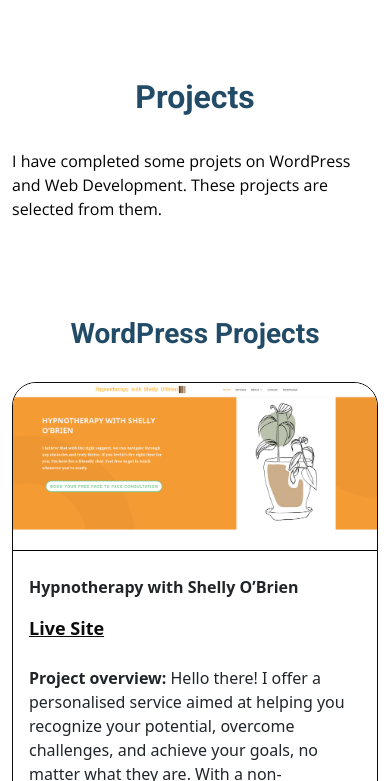
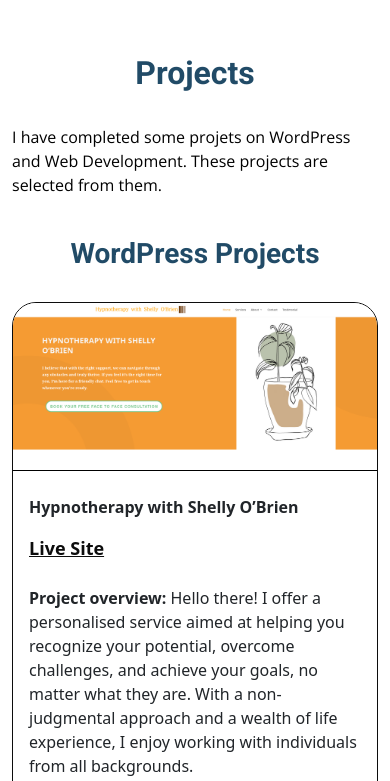
Before and after one commit to hmjahid/portfolio-basic, a plain HTML site: page index.html in a window 390 px wide. Shown: the part 2829-3610 px from the top of the page. Drawn offline with nearby package versions, Linux system fonts and the light colour scheme.

Commit message:
Spacing fix
Adjusting spacing in responsive screens

```diff
--- a/responsive-style.css
+++ b/responsive-style.css
@@ -3,6 +3,12 @@
         width: 100%!important;
 
       }
+}
+
+@media (max-width:1024px) {
+  .projects-intro-col-inner {
+    padding-top: 40px;
+  }
 }
 
 @media (max-width:992px) {
@@ -27,6 +33,10 @@
     .hero-img-col-inner img {
         text-align: center;
 
+    }
+
+    .projects-intro-col-inner {
+      padding-top: 32px;
     }
 
 
@@ -56,6 +66,11 @@
         font-size: 20px;;
       }
 
+      .projects-intro-col-inner {
+        padding-top: 24px;
+      }
+
+
       .project-title-box {
         flex-direction: column ;
       }
--- a/style.css
+++ b/style.css
@@ -217,9 +217,9 @@ img {
   }
 
 
-.projects-desc{
+/* .projects-desc{
     margin-bottom: 48px;
-  }
+  } */
 
   .projects-sub-title {
     font-family: 'Roboto', sans-serif;
@@ -331,6 +331,10 @@ textarea[type=text] {
 	padding: 48px 0;
 }
 
+.footer-iconic-col-inner .site-link {
+    text-align: center;
+  }
+
 .footer-site-logo {
     border: 1px solid #ffffff;
 }
```
